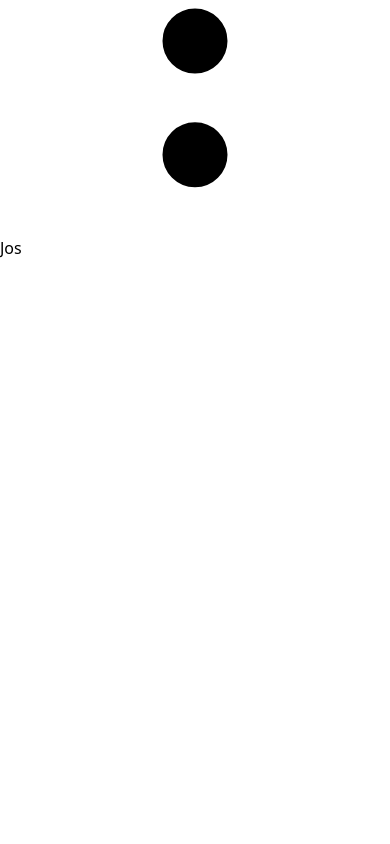
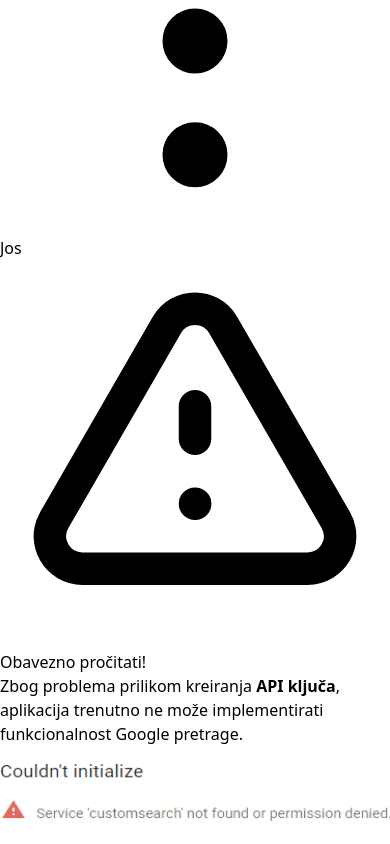
Before and after one commit to nemanja96/google-clone, a Next.js app: page /search in a window 390 px wide. Shown: the part 8364-9208 px from the top of the page. Before the commit the page ends 8624 px from the top, so only its background shows below. Built offline with nearby package versions, Linux system fonts and the light colour scheme.

Commit message:
Alert message because Google API key doesn't work

```diff
--- a/components/Avatar.js
+++ b/components/Avatar.js
@@ -4,7 +4,7 @@ import Image from 'next/image';
 const Avatar = ({ url }) => {
   return (
     <div className="h-8 w-8 relative cursor-pointer transition duration-150 transform hover:scale-110">
-        <Image loading="lazy" src={url} alt="Profile picture" layout="fill" objectFit="cover" className="rounded-full " />
+        <Image loading="lazy" src={url} alt="Profile picture" layout="fill" objectFit="cover" className="rounded-full" />
     </div>
   )
 }
--- a/components/Header.js
+++ b/components/Header.js
@@ -27,11 +27,11 @@ const Header = () => {
 
   return (
     <header className="sticky top-0 bg-white z-10">
-        <div className="flex w-full flex-col justify-end items-center border-b hidden md:flex">
+        <div className="w-full flex-col justify-end items-center border-b hidden md:flex">
             <div className="w-11/12 flex justify-end">
                 <div className="flex items-center py-7 w-full md:w-4/5 ">
-                    <Image src={googleImg} width="93.1" height="31.2" onClick={() => router.push('/')} className="cursor-pointer" />
-                    <form className="px-3 py-3 rounded-full border shadow-md flex w-full items-center ml-2 max-w-screen-sm md:w-full">
+                    <Image src={googleImg} width="93.1" height="31.2" onClick={() => router.push('/')} className="cursor-pointer" alt="Google Logo" />
+                    <form className="px-3 py-3 rounded-full border shadow-md flex w-full items-center ml-7 max-w-screen-sm md:w-full">
                         <input type="text" value={term} onChange={e => setTerm(e.target.value)} ref={searchInputRef} className='w-full focus:outline-none' />
                         <XIcon onClick={() => setTerm('')} className="w-5 h-5 text-gray-500 mx-1 cursor-pointer transition duration-100 transform hover:scale-125" />
                         <MicrophoneIcon className="w-5 h-5 text-gray-500 mx-1 cursor-pointer hidden md:inline" />
@@ -57,7 +57,7 @@ const Header = () => {
             <div className="w-11/12 flex flex-col justify-end">
                 <div className="flex items-center justify-between py-4 w-full">
                     <MenuIcon className="w-6 h-6 text-gray-500 cursor-pointer" />
-                    <Image src={googleImg} width="93.1" height="31.2" onClick={() => router.push('/')} className="cursor-pointer" />
+                    <Image src={googleImg} width="93.1" height="31.2" onClick={() => router.push('/')} className="cursor-pointer" alt="Google Logo" />
                     <Avatar url={avatarImg} />
                 </div>
                 <div className="flex items-center justify-center w-full">
--- a/components/HeaderOptions.js
+++ b/components/HeaderOptions.js
@@ -1,6 +1,6 @@
 import React from 'react'
 import HeaderOption from './HeaderOption'
-import { CogIcon, DotsVerticalIcon, LocationMarkerIcon, MenuIcon, MicrophoneIcon, NewspaperIcon, PhotographIcon, SearchIcon, VideoCameraIcon, XIcon } from '@heroicons/react/outline';
+import { DotsVerticalIcon, LocationMarkerIcon, NewspaperIcon, PhotographIcon, SearchIcon, VideoCameraIcon } from '@heroicons/react/outline';
 
 const HeaderOptions = ({styles}) => {
   return (
--- a/next.config.js
+++ b/next.config.js
@@ -1,6 +1,10 @@
 /** @type {import('next').NextConfig} */
 const nextConfig = {
   reactStrictMode: true,
+  env: {
+    API_KEY: 'API_KEY',
+    CONTEXT_KEY: 'CONTACT_KEY'
+  },
 }
 
 module.exports = nextConfig
--- a/pages/index.js
+++ b/pages/index.js
@@ -42,7 +42,7 @@ export default function Home() {
 
       <form className="flex flex-col items-center justify-center flex-1 mt-16">
         <Image
-          src={googleImg} width={272} height={92}
+          src={googleImg} width={272} height={92} alt="Google Logo"
         />
         <div className='rounded-full border max-w-xl w-4/5 px-2 py-3 mt-7 flex items-center hover:shadow-md focus-within:shadow-md sm:max-w-xl lg:max-w-2xl'>
           <SearchIcon className="w-5 h-5 mr-3 text-gray-400" />
--- a/pages/search.js
+++ b/pages/search.js
@@ -1,19 +1,29 @@
 import React from 'react'
 import Head from 'next/head';
 import Header from '../components/Header';
-import { useRouter } from 'next/router';
+import { ExclamationIcon } from '@heroicons/react/outline';
+import apiKey from '../public/apiKey.png';
+import Image from 'next/image';
 
 const search = () => {
-
-  const router = useRouter(null);
-
   return (
     <div>
         <Head>
-            <title>{router.query.term} - Google search</title>
+            <title>Google search</title>
         </Head>
 
         <Header />
+
+        <div className="flex justify-center">
+          <div className="px-8 py-5 m-10 max-w-lg rounded-md border border-l-8 border-l-red-500 items-center gap-4">
+            <ExclamationIcon className='text-red-500 w-7 h-7' />
+            <div className="flex flex-col">
+              <h3 className="font-medium py-2 ">Obavezno pročitati!</h3>
+              <p className="text-gray-500 text-sm pb-2">Zbog problema prilikom kreiranja <strong>API ključa</strong>, aplikacija trenutno ne može implementirati funkcionalnost Google pretrage.</p>
+              <Image src={apiKey} alt="API key" width="416" height="98" />
+            </div>
+          </div>
+        </div>
 
     </div>
   )
```
Also changed, not shown: public/apiKey.png (added).
